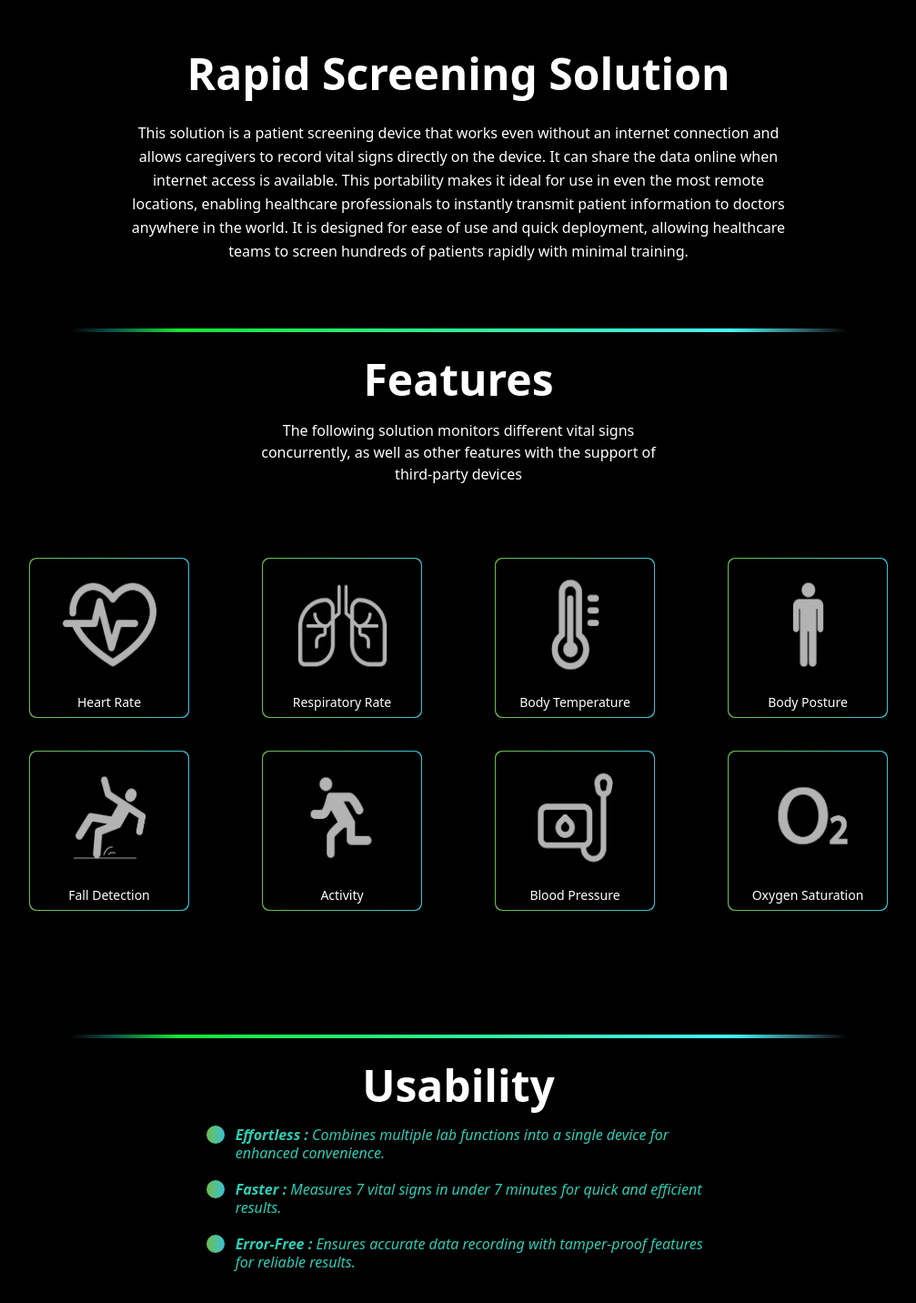
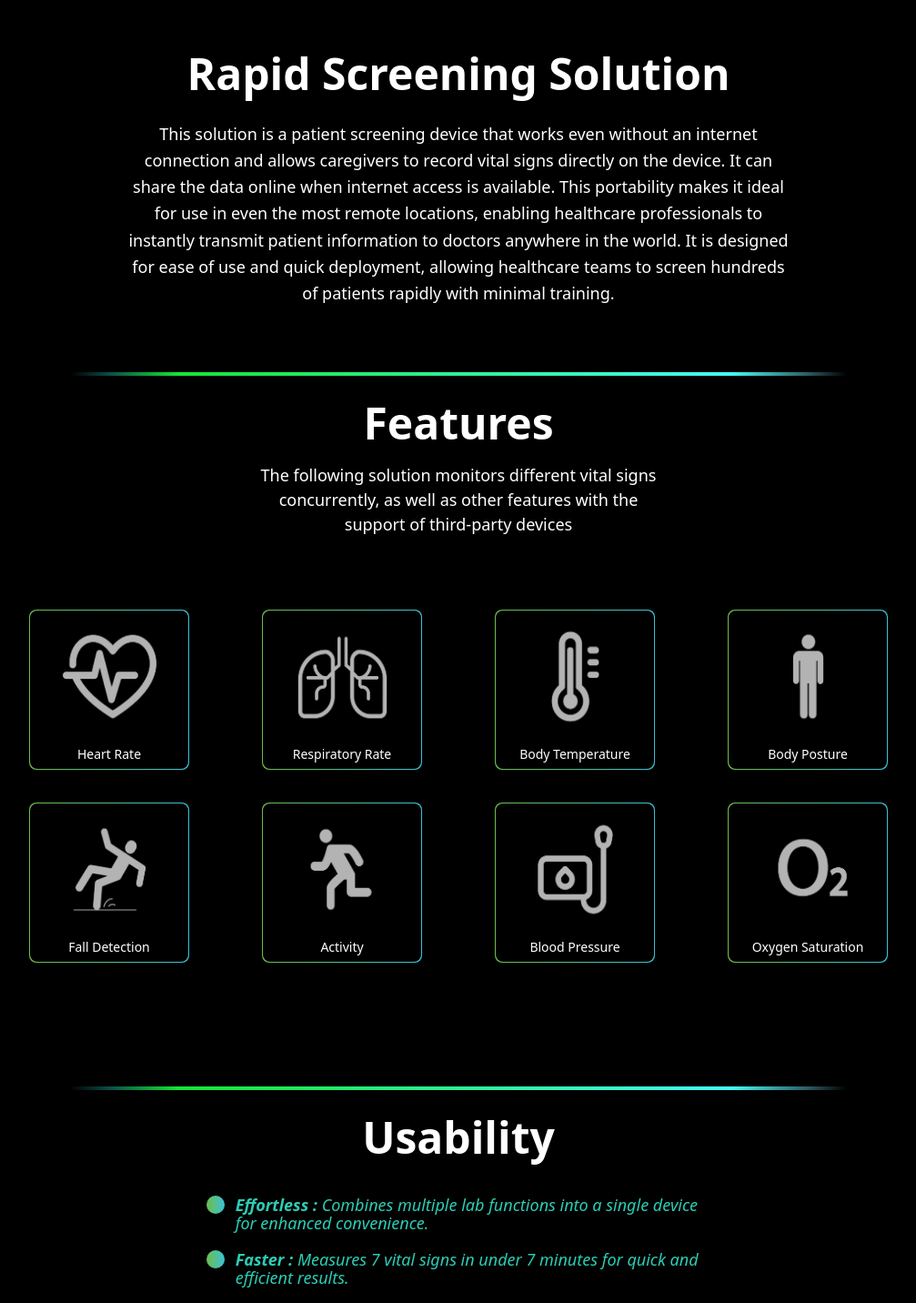
Before and after one commit to akhilr22/schutzen, a Next.js app: page /rapid_screening_solution in a window 1280 px wide. Shown: the part 160-1592 px from the top of the page at 91% size, without its empty margins (136-1143 px from the left). Built offline with nearby package versions, Linux system fonts and the light colour scheme.

Commit message:
changes upto 7:99 live

```diff
--- a/src/app/page.tsx
+++ b/src/app/page.tsx
@@ -18,7 +18,7 @@ export default function Home() {
   return (
     <>
      <div
-        className=" rounded-b-[40px] mx:0 sm:mx-12 overflow-x-hidden h-3/5 xl:min-h-screen "
+        className=" rounded-b-[40px] mx:0 sm:mx-12 overflow-x-hidden h-2/5  "
         style={{
           backgroundImage: `url(${homeBg.src})`,
           backgroundSize: "cover", // Ensures the image covers the entire area
@@ -32,7 +32,7 @@ export default function Home() {
             banner image or video to run
           </div> */}
 
-          <div className="text-center mx-auto py-20 sm:py-32 md:py-36 lg:py-28">
+          <div className="text-center mx-auto py-20 sm:py-32 md:py-36 ">
             <h1 className="font-bold text-xl sm:text-2xl md:text-4xl lg:text-5xl text-white">
               {homePageData.banner.home_h1_text1}
             </h1>
@@ -46,7 +46,7 @@ export default function Home() {
         </div>
       </div>
 
-      <div className="flex justify-center sm:mt-14 overflow-x-hidden min-h-[1100px] ">
+      <div className="flex justify-center sm:mt-14 overflow-x-hidden min-h-[800px] ">
         <div className="w-full sm:w-4/6 h-fit md:h-[700px] lg:h-[800px] xl:h-[900px] 2xl:h-[980px]">
           <div className="sm:flex ">
             <div className="sm:w-1/2 w-full flex flex-col h-full">
@@ -58,7 +58,7 @@ export default function Home() {
 
                       {/* <div className="h-1/2  bg-black dark:bg-[#171616] flex-1 rounded-md p-20 sm:p-0">screen</div> */}
                       <div className="h-1/2 flex-1 mt-3 overflow-hidden">
-                        <h1 className="font-bold text-md">{homePageData.whyChooseUs.title_1}</h1>
+                        <h1 className="font-bold text-md mb-[11px]">{homePageData.whyChooseUs.title_1}</h1>
                         <p className="italic">{homePageData.whyChooseUs.desc_1}</p>
                       </div>
                     </div>
@@ -73,7 +73,7 @@ export default function Home() {
                 <Image src={improved_patient_outcomes} alt="upload" className="h-1/2  bg-black dark:bg-[#171616] flex-1 rounded-md  sm:p-0" />
 
                       <div className="h-1/2 flex-1  overflow-hidden mt-3">
-                        <h1  className="font-bold text-md">{homePageData.whyChooseUs.title_2}</h1>
+                        <h1  className="font-bold text-md mb-[11px]">{homePageData.whyChooseUs.title_2}</h1>
                         <p className="italic">{homePageData.whyChooseUs.desc_2}</p>
                       </div>
                     </div>
@@ -89,7 +89,7 @@ export default function Home() {
                     <div className="flex flex-col h-full">
                     <Image src={streamlined_workflow} alt="upload" className="h-1/2  bg-black dark:bg-[#171616] flex-1 rounded-md sm:p-0" />
                       <div className="h-1/2 flex-1  mt-3  overflow-hidden">
-                        <h1 className="font-bold text-md">{homePageData.whyChooseUs.title_3}</h1>
+                        <h1 className="font-bold text-md mb-[11px]">{homePageData.whyChooseUs.title_3}</h1>
                         <p className="italic">{homePageData.whyChooseUs.desc_3}</p>
                       </div>
                     </div>
@@ -103,7 +103,7 @@ export default function Home() {
                     <div className="flex flex-col h-full">
                     <Image src={global_accredition} alt="upload" className="h-1/2  bg-black dark:bg-[#171616] flex-1 rounded-md  sm:p-0" />
                       <div className="h-1/2 flex-1  mt-3  overflow-hidden">
-                        <h1 className="font-bold text-md">{homePageData.whyChooseUs.title_4}</h1>
+                        <h1 className="font-bold text-md mb-[11px]">{homePageData.whyChooseUs.title_4}</h1>
                         <p className="italic">{homePageData.whyChooseUs.desc_4}</p>
                       </div>
                     </div>
--- a/src/app/patient_monitoring/page.tsx
+++ b/src/app/patient_monitoring/page.tsx
@@ -26,7 +26,7 @@ export default function page() {
         <h1 className="font-bold text-2xl my-5 mx-2 sm:text-3xl md:text-4xl xl:text-5xl py-2" data-aos="zoom-in-up">
           Patient monitoring solutions
         </h1>
-        <div className="mx-auto text-center md:w-2/5 mt-3 px-6" data-aos="zoom-in-up">
+        <div className="mx-auto text-balance text-[18px]   md:w-2/5 mt-3 px-6" data-aos="zoom-in-up">
           <span className="">
             This solution is an advanced remote monitoring system that provides continuous and efficient visibility into
             a patient&#39;s health.
@@ -286,14 +286,14 @@ export default function page() {
         </div>
       </div>
       <div
-        className="stripe_line h-1 w-2/3 mx-auto rounded-full my-5 scroll_animate overflow-x-hidden"
+        className="stripe_line h-[2px] w-2/3 mx-auto rounded-full my-5 scroll_animate overflow-x-hidden"
         data-aos="fade-right"
       ></div>
       <div className="text-center justify-center scroll_animate overflow-x-hidden">
         <h1 className="font-bold text-2xl sm:text-3xl md:text-4xl xl:text-5xl py-2" data-aos="zoom-in-up">
           Features
         </h1>
-        <div className="mx-auto text-center md:w-2/5 mt-3 px-6" data-aos="zoom-in-up">
+        <div className="mx-auto text-balance text-[18px]   md:w-2/5 mt-3 px-6" data-aos="zoom-in-up">
           <span className="">
             The following solution monitors different vital signs concurrently, as well as other features with the
             support of third-party devices
@@ -403,19 +403,19 @@ export default function page() {
           Usability
         </h1>
         <div
-          className="mx-auto text-start md:w-3/5 mt-3 px-4 sm:px-8 md:px-16 lg:px-24 xl:px-32 "
+          className="mx-auto text-start md:w-3/5 mt-8 px-4 sm:px-8 md:px-16 lg:px-24 xl:px-32 "
           data-aos="zoom-in-up"
         >
           <ul className="items-start m-0 ">
             <li>
-              <div className="italic text-start text-sm md:text-[16px] text-[#2ccdb5] flex ">
+              <div className="italic text-start text-sm md:text-[18px] text-[#2ccdb5] flex ">
                 <div className="bg-gradient-to-r from-[#6dbd49] to-[#3bc2d6] max-w-5 max-h-5 min-w-5 min-h-5 rounded-full mr-3"></div>
                 <span>Personalized solutions to streamline operations and reduce workload</span>{" "}
               </div>
             </li>
             <li>
               {" "}
-              <div className=" italic text-start text-sm md:text-[16px] text-[#2ccdb5] flex my-5 ">
+              <div className=" italic text-start text-sm md:text-[18px] text-[#2ccdb5] flex my-5 ">
                 <div className="bg-gradient-to-r from-[#6dbd49] to-[#3bc2d6] max-w-5 max-h-5 min-w-5 min-h-5 rounded-full mr-3 "></div>
                 <span>Advanced diagnostic and therapeutic technologies for improved patient outcomes</span>{" "}
               </div>
@@ -423,7 +423,7 @@ export default function page() {
             <li>
               <div className=" ">
                 {" "}
-                <div className="italic text-start text-sm md:text-[16px] text-[#2ccdb5] flex my-5">
+                <div className="italic text-start text-sm md:text-[18px] text-[#2ccdb5] flex my-5">
                   <div className="bg-gradient-to-r from-[#6dbd49] to-[#3bc2d6] max-w-5 max-h-5 min-w-5 min-h-5 rounded-full mr-3"></div>
                   <span>Seamless integration with existing systems for effortless adoption</span>{" "}
                 </div>
--- a/src/app/rapid_screening_solution/page.tsx
+++ b/src/app/rapid_screening_solution/page.tsx
@@ -34,7 +34,7 @@ export default function page() {
     Rapid Screening Solution
   </h1>
   <div
-    className="mx-auto text-center md:w-3/5 lg:w-3/5 mt-3 px-4 leading-relaxed"
+    className="mx-auto text-balance text-[18px]  md:w-3/5 lg:w-3/5 mt-3 px-4 leading-relaxed"
     data-aos="zoom-in-up"
   >
     <p>
@@ -309,7 +309,7 @@ export default function page() {
           Features
         </h1>
         <div className="mx-auto text-center md:w-2/5 mt-3 px-6" data-aos="zoom-in-up">
-          <span className="">
+          <span className="text-balance text-[18px]  ">
           The following solution monitors different vital signs concurrently, as well as other features with the
           support of third-party devices
           </span>
@@ -413,13 +413,13 @@ export default function page() {
         <h1 className="font-bold text-2xl sm:text-3xl md:text-4xl xl:text-5xl py-2" data-aos="zoom-in-up">
           Usability
         </h1>
-        <div className="mx-auto text-start md:w-5/6 mt-3 px-6 sm:px-8 md:px-18 lg:px-24 xl:px-64 " data-aos="zoom-in-up">
+        <div className="mx-auto text-start md:w-5/6  px-6 sm:px-8 md:px-18 lg:px-24 xl:px-64 mt-8" data-aos="zoom-in-up">
         <ul className=" items-start m-0">
             <li>
               {" "}
               <div className="">
                 {" "}
-                <div className="italic text-start text-sm md:text-[16px] text-[#2ccdb5] flex ">
+                <div className="italic text-start text-sm md:text-[18px] text-[#2ccdb5] flex ">
                   {/* < src={boxIcon} alt="boxImg" className="w-10 h-10 pb-3 mr-3" />
                    */}
                   <div className="bg-gradient-to-r from-[#6dbd49] to-[#3bc2d6] max-w-5 max-h-5 min-w-5 min-h-5 mr-3 rounded-full "></div>
@@ -429,7 +429,7 @@ export default function page() {
             </li>
             <li>
                 {" "}
-                <div className=" italic text-start text-sm md:text-[16px] text-[#2ccdb5] flex my-5">
+                <div className=" italic text-start text-sm md:text-[18px] text-[#2ccdb5] flex my-5">
                   <div className="bg-gradient-to-r from-[#6dbd49] to-[#3bc2d6] max-w-5 max-h-5 min-w-5 min-h-5 mr-3 rounded-full "></div>
                   <span> <span className="font-bold">Faster : </span> Measures 7 vital signs in under 7 minutes for quick and efficient results.</span>{" "}
                 </div>
@@ -437,7 +437,7 @@ export default function page() {
             <li>
               <div className=" ">
                 {" "}
-                <div className="italic text-start text-sm md:text-[16px] text-[#2ccdb5] flex my-5">
+                <div className="italic text-start text-sm md:text-[18px] text-[#2ccdb5] flex my-5">
                   <div className="bg-gradient-to-r from-[#6dbd49] to-[#3bc2d6] max-w-5 max-h-5 min-w-5 min-h-5 mr-3 rounded-full "></div>
                   <span><span className="font-bold">Error-Free : </span> Ensures accurate data recording with tamper-proof features for reliable results.</span>{" "}
                 </div>
--- a/src/components/_partials/footer/Footer.tsx
+++ b/src/components/_partials/footer/Footer.tsx
@@ -13,7 +13,7 @@ import Link from "next/link";
 export const Footer = () => {
   const [submenuOpen, setSubmenuOpen] = useState(false);
   return (
-    <div className="mt-28 md:mt-32">
+    <div className="mt-20">
       <div
         className="bg-cover bg-center "
         style={{
```
